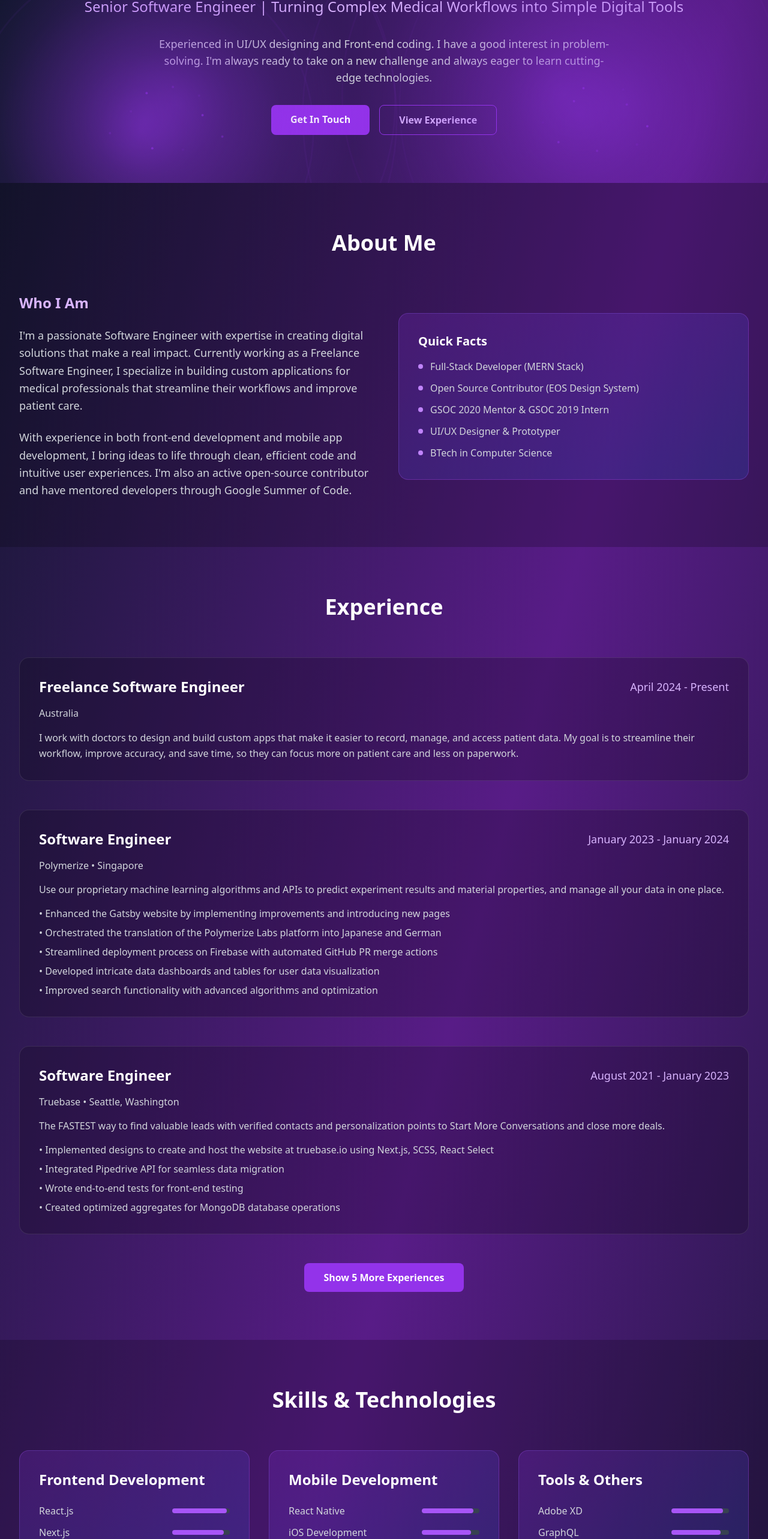
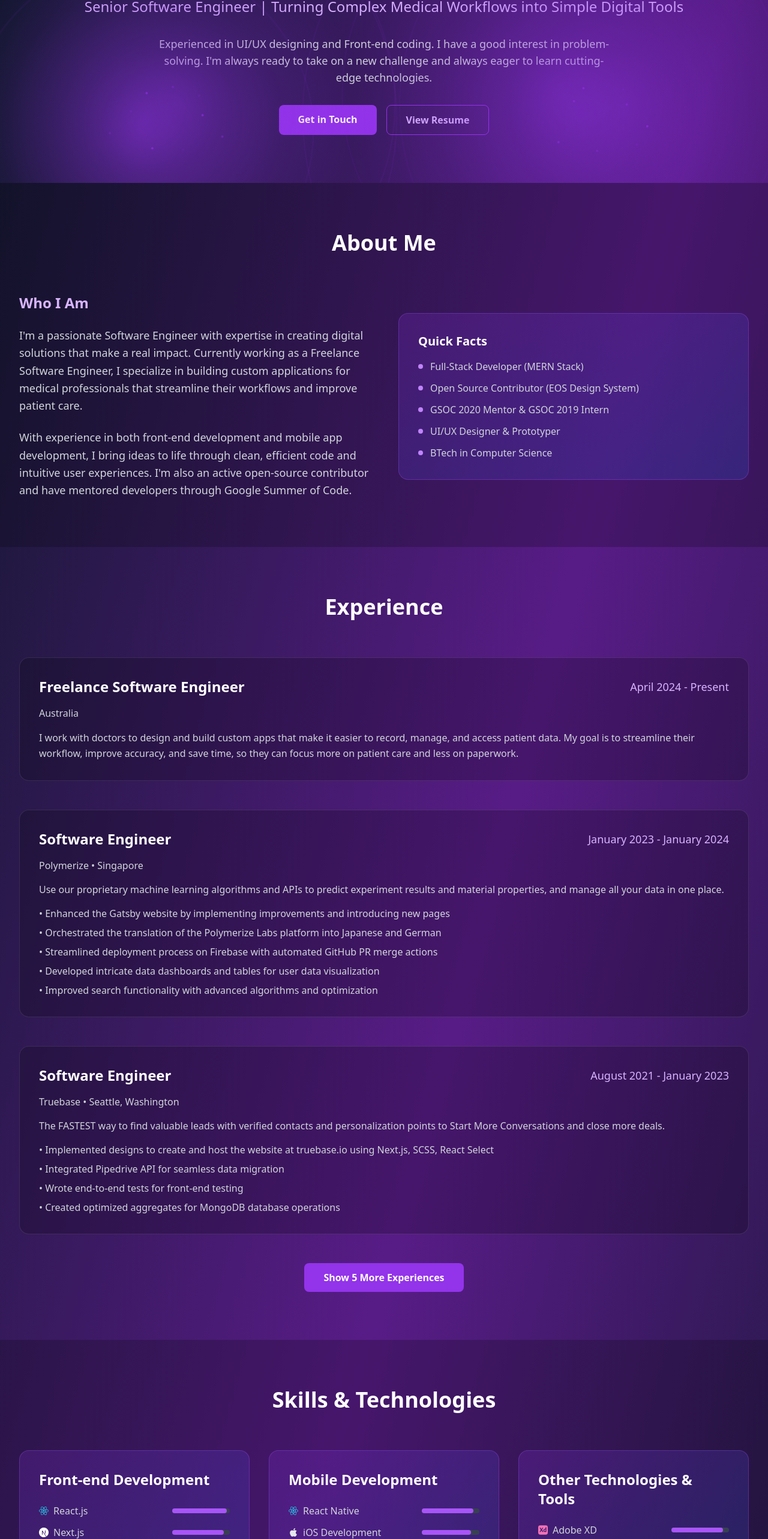
Before and after one commit to abhinandansharma/portfolio, a React (Create React App) app: page / in a window 1280 px wide. Shown: the part 229-2795 px from the top of the page at 60% size. Built offline with nearby package versions, Linux system fonts and the light colour scheme.

Commit message:
added resume and icons

```diff
--- a/package.json
+++ b/package.json
@@ -14,6 +14,7 @@
     "@types/react-dom": "^19.1.6",
     "react": "^19.1.0",
     "react-dom": "^19.1.0",
+    "react-icons": "^4.12.0",
     "react-scripts": "5.0.1",
     "typescript": "^4.9.5",
     "web-vitals": "^2.1.4"
--- a/src/App.tsx
+++ b/src/App.tsx
@@ -2,6 +2,8 @@ import React from 'react';
 import './App.css';
 import ExperienceSection from './ExperienceSection';
 import HaloEffect from './HaloEffect';
+import { FaReact, FaSass, FaGithub, FaAndroid, FaApple, FaFigma } from 'react-icons/fa';
+import { SiNextdotjs, SiTypescript, SiAdobexd, SiGraphql, SiFirebase } from 'react-icons/si';
 
 function App() {
   return (
@@ -43,13 +45,15 @@ function App() {
               href="#contact"
               className="bg-purple-600 hover:bg-purple-700 text-white px-8 py-3 rounded-lg font-semibold transition-colors"
             >
-              Get In Touch
+              Get in Touch
             </a>
             <a
-              href="#experience"
+              href="/portfolio/resume.pdf"
+              target='_blank'
+              rel="noopener noreferrer"
               className="border border-purple-600 text-purple-300 hover:bg-purple-600 hover:text-white px-8 py-3 rounded-lg font-semibold transition-colors"
             >
-              View Experience
+              View Resume
             </a>
           </div>
         </div>
@@ -111,88 +115,86 @@ function App() {
           <h2 className="text-4xl font-bold text-white text-center mb-16">Skills & Technologies</h2>
           <div className="grid md:grid-cols-3 gap-8">
             <div className="bg-gradient-to-br from-purple-600/20 to-blue-600/20 p-8 rounded-2xl border border-purple-500/30">
-              <h3 className="text-2xl font-semibold text-white mb-6">Frontend Development</h3>
+              <h3 className="text-2xl font-semibold text-white mb-6">Front-end Development</h3>
               <div className="space-y-3">
                 <div className="flex items-center justify-between">
-                  <span className="text-gray-300">React.js</span>
+                  <span className="text-gray-300 flex items-center gap-2"><FaReact className="text-cyan-400" /> React.js</span>
                   <div className="w-24 bg-gray-700 rounded-full h-2">
                     <div className="bg-purple-500 h-2 rounded-full" style={{width: '95%'}}></div>
                   </div>
                 </div>
                 <div className="flex items-center justify-between">
-                  <span className="text-gray-300">Next.js</span>
+                  <span className="text-gray-300 flex items-center gap-2"><SiNextdotjs className="text-white" /> Next.js</span>
                   <div className="w-24 bg-gray-700 rounded-full h-2">
                     <div className="bg-purple-500 h-2 rounded-full" style={{width: '90%'}}></div>
                   </div>
                 </div>
                 <div className="flex items-center justify-between">
-                  <span className="text-gray-300">TypeScript</span>
+                  <span className="text-gray-300 flex items-center gap-2"><SiTypescript className="text-blue-400" /> TypeScript</span>
                   <div className="w-24 bg-gray-700 rounded-full h-2">
                     <div className="bg-purple-500 h-2 rounded-full" style={{width: '85%'}}></div>
                   </div>
                 </div>
                 <div className="flex items-center justify-between">
-                  <span className="text-gray-300">SCSS/SASS</span>
+                  <span className="text-gray-300 flex items-center gap-2"><FaSass className="text-pink-400" /> Sass/SCSS</span>
                   <div className="w-24 bg-gray-700 rounded-full h-2">
                     <div className="bg-purple-500 h-2 rounded-full" style={{width: '90%'}}></div>
                   </div>
                 </div>
               </div>
             </div>
-
             <div className="bg-gradient-to-br from-purple-600/20 to-blue-600/20 p-8 rounded-2xl border border-purple-500/30">
               <h3 className="text-2xl font-semibold text-white mb-6">Mobile Development</h3>
               <div className="space-y-3">
                 <div className="flex items-center justify-between">
-                  <span className="text-gray-300">React Native</span>
+                  <span className="text-gray-300 flex items-center gap-2"><FaReact className="text-cyan-400" /> React Native</span>
                   <div className="w-24 bg-gray-700 rounded-full h-2">
                     <div className="bg-purple-500 h-2 rounded-full" style={{width: '90%'}}></div>
                   </div>
                 </div>
                 <div className="flex items-center justify-between">
-                  <span className="text-gray-300">iOS Development</span>
+                  <span className="text-gray-300 flex items-center gap-2"><FaApple className="text-gray-200" /> iOS Development</span>
                   <div className="w-24 bg-gray-700 rounded-full h-2">
                     <div className="bg-purple-500 h-2 rounded-full" style={{width: '85%'}}></div>
                   </div>
                 </div>
                 <div className="flex items-center justify-between">
-                  <span className="text-gray-300">Android SDK</span>
+                  <span className="text-gray-300 flex items-center gap-2"><FaAndroid className="text-green-400" /> Android SDK</span>
                   <div className="w-24 bg-gray-700 rounded-full h-2">
                     <div className="bg-purple-500 h-2 rounded-full" style={{width: '80%'}}></div>
                   </div>
                 </div>
                 <div className="flex items-center justify-between">
-                  <span className="text-gray-300">Mobile UI/UX</span>
+                  <span className="text-gray-300 flex items-center gap-2"><FaFigma className="text-pink-400" /> Mobile UI/UX</span>
                   <div className="w-24 bg-gray-700 rounded-full h-2">
                     <div className="bg-purple-500 h-2 rounded-full" style={{width: '95%'}}></div>
                   </div>
                 </div>
               </div>
             </div>
-
             <div className="bg-gradient-to-br from-purple-600/20 to-blue-600/20 p-8 rounded-2xl border border-purple-500/30">
-              <h3 className="text-2xl font-semibold text-white mb-6">Tools & Others</h3>
+              <h3 className="text-2xl font-semibold text-white mb-6">Other Technologies & Tools</h3>
               <div className="space-y-3">
                 <div className="flex items-center justify-between">
-                  <span className="text-gray-300">Adobe XD</span>
+                  <span className="text-gray-300 flex items-center gap-2"><SiAdobexd className="text-pink-400" /> Adobe XD</span>
                   <div className="w-24 bg-gray-700 rounded-full h-2">
                     <div className="bg-purple-500 h-2 rounded-full" style={{width: '90%'}}></div>
                   </div>
                 </div>
                 <div className="flex items-center justify-between">
-                  <span className="text-gray-300">GraphQL</span>
+                  <span className="text-gray-300 flex items-center gap-2"><SiGraphql className="text-pink-500" /> GraphQL</span>
                   <div className="w-24 bg-gray-700 rounded-full h-2">
                     <div className="bg-purple-500 h-2 rounded-full" style={{width: '85%'}}></div>
                   </div>
                 </div>
                 <div className="flex items-center justify-between">
-                  <span className="text-gray-300">Firebase</span>
+                  <span className="text-gray-300 flex items-center gap-2"><SiFirebase className="text-yellow-400" /> Firebase</span>
                   <div className="w-24 bg-gray-700 rounded-full h-2">
                     <div className="bg-purple-500 h-2 rounded-full" style={{width: '80%'}}></div>
                   </div>
                 </div>
                 <div className="flex items-center justify-between">
-                  <span className="text-gray-300">Git/GitHub</span>
+                  <span className="text-gray-300 flex items-center gap-2"><FaGithub className="text-gray-300" /> Git/GitHub</span>
                   <div className="w-24 bg-gray-700 rounded-full h-2">
                     <div className="bg-purple-500 h-2 rounded-full" style={{width: '95%'}}></div>
                   </div>
```
Also changed, not shown: 2 other files (tests, documents, lock files or other folders).
